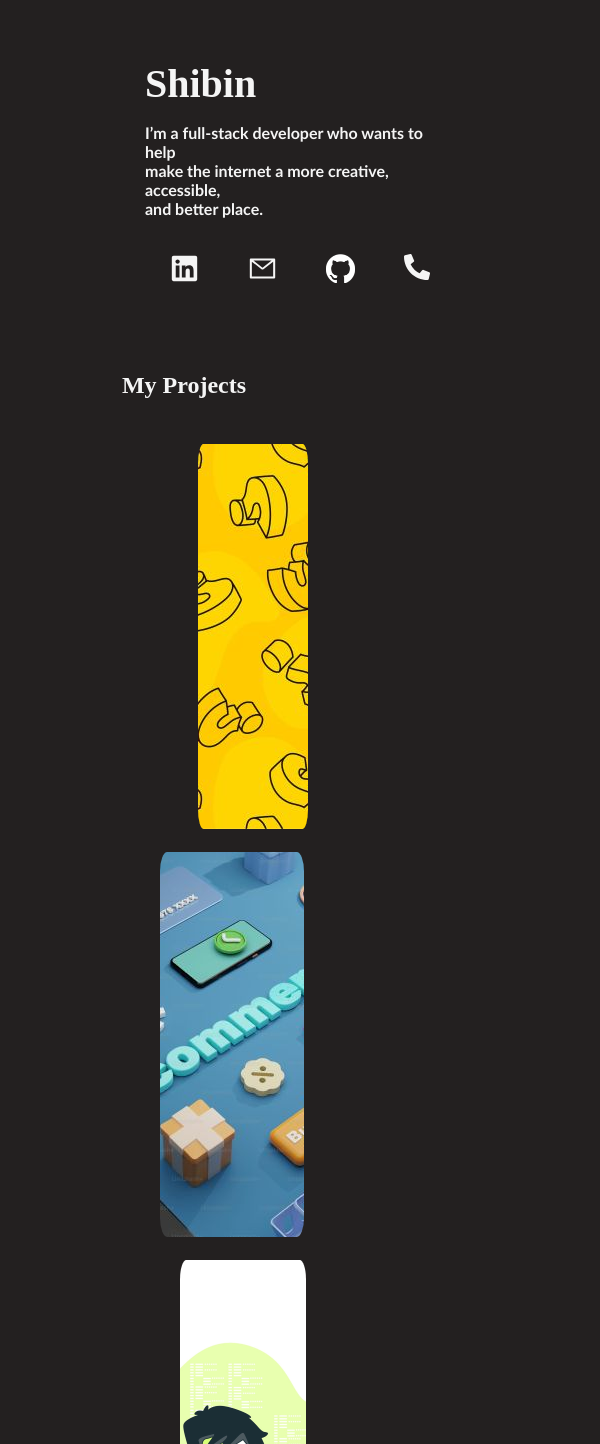
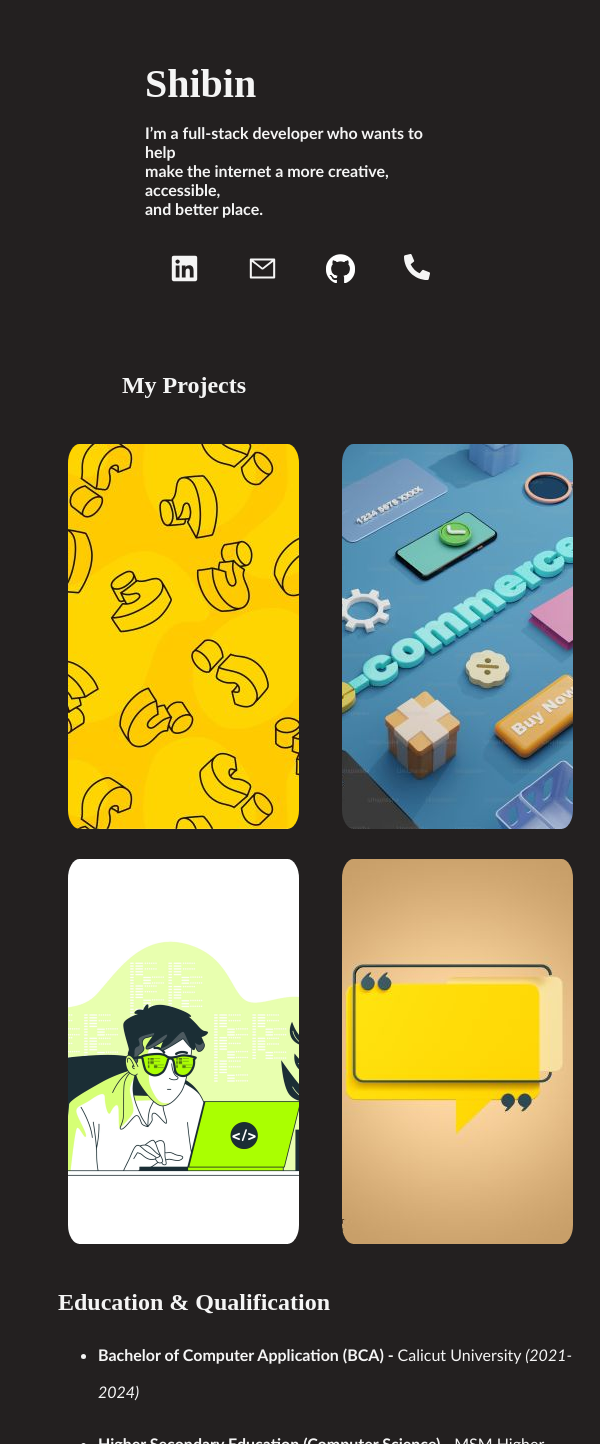
Before and after one commit to shibinshibii/my-portfolio, a React (Vite) app: page / in a window 600 px wide. Shown: the top 1444 px of the page. Built offline with nearby package versions, Linux system fonts and the light colour scheme.

Commit message:
updated styles

```diff
--- a/src/App.jsx
+++ b/src/App.jsx
@@ -8,6 +8,7 @@ import QuoteGenerator from './QuoteGenerator'
 function App() {
 
   return(
+  <div>
     <Router>
     <Routes>
       <Route path='/' element={<Home/>}/>
@@ -21,7 +22,7 @@ function App() {
 
     </Routes>
   </Router>
-
+</div>
   )
 }
 
--- a/src/stylesheets/styles.css
+++ b/src/stylesheets/styles.css
@@ -95,12 +95,12 @@ body{
 
   .container2 .image-grid {
     justify-content: center; /* Center images on small screens */
-    gap: 30ppx;
+    gap: 30px;
   }
 
   .container2 .image-grid .image-box {
-    width: 90%; /* Make images take full width */
-    height: auto; /* Adjust height dynamically */
+    height: 385px;
+    width: 231px;
   }
 }
 
@@ -115,8 +115,8 @@ body{
   }
 
   .container2 .image-grid .image-box {
-    width: 45%; /* Two images per row */
-    height: auto;
+    height: 385px;
+    width: 231px;
   }
 }
 
```
Lines whose indentation alone changed are shown as unchanged.
